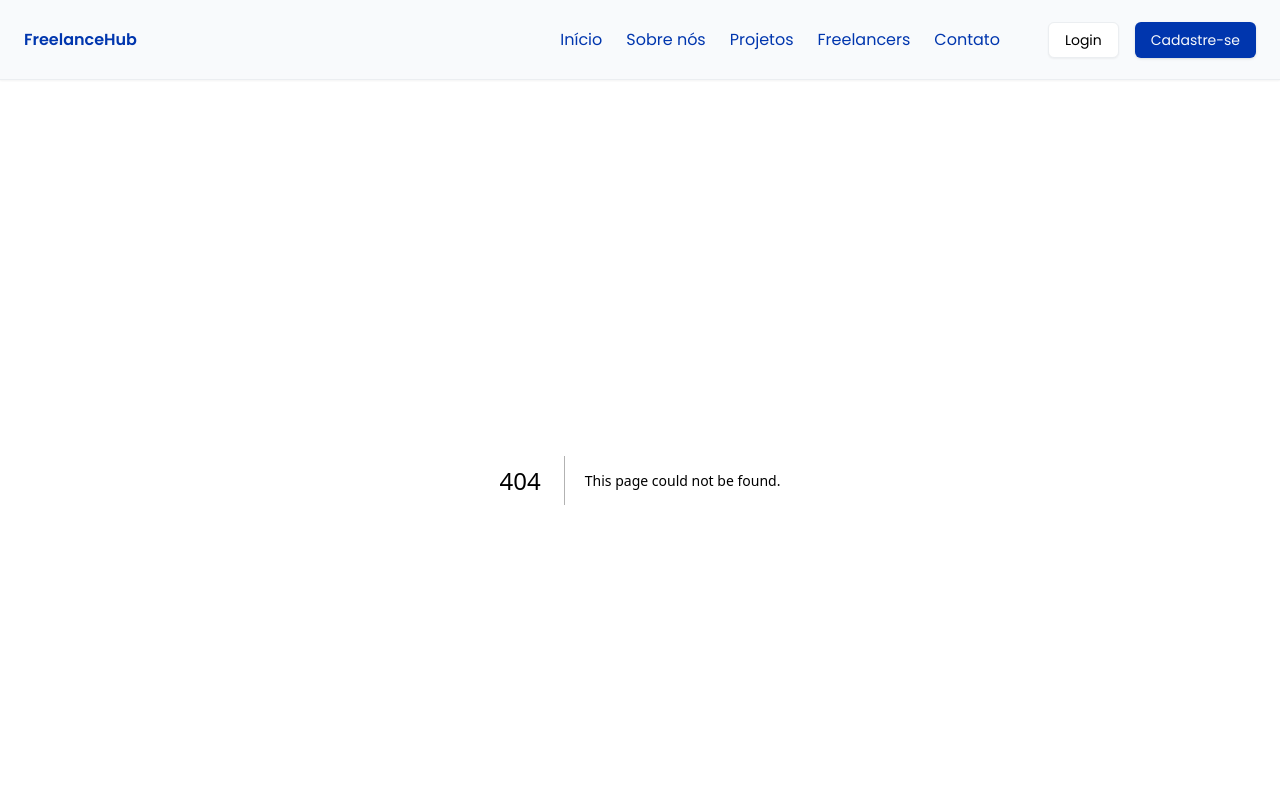
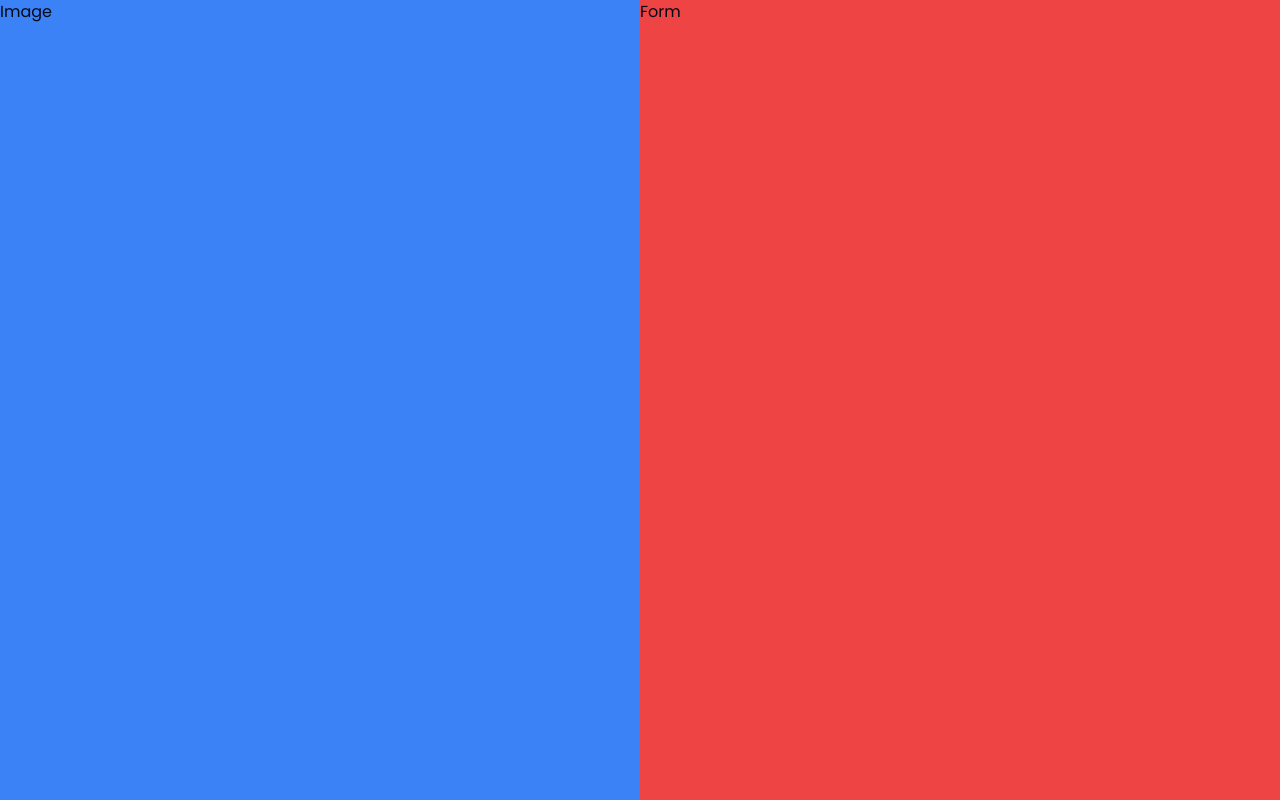
Before and after one commit to LucasVitorVD/freelancehub, a Next.js app: page /register in a window 1280 px wide. Before the commit this address had no page. Shown: the top 800 px of the page. Built offline with nearby package versions, Linux system fonts and the light colour scheme.

Commit message:
fix: grouping pages files in folders to use specific layout

```diff
--- /dev/null
+++ b/src/app/(auth)/register/page.tsx
@@ -0,0 +1,14 @@
+export default function RegisterPage() {
+  return (
+    <main className="flex flex-col flex-1">
+      <section className="grid grid-cols-2 flex-1">
+        <div className="bg-blue-500">
+          <h1>Image</h1>
+        </div>
+        <div className="bg-red-500">
+          <h2>Form</h2>
+        </div>
+      </section>
+    </main>
+  )
+}
--- /dev/null
+++ b/src/app/(landing-page)/layout.tsx
@@ -0,0 +1,15 @@
+import Footer from '@/components/Footer'
+import Header from '@/components/Header'
+import React from 'react'
+
+export default function LandingPageLayout({ children }: { children: React.ReactNode }) {
+  return (
+    <>
+      <Header />
+      <main className="flex flex-col flex-1">
+        {children}
+      </main>
+      <Footer />
+    </>
+  )
+}
--- a/src/app/layout.tsx
+++ b/src/app/layout.tsx
@@ -1,8 +1,6 @@
 import type { Metadata } from "next";
 import { Poppins } from "next/font/google";
 import "./globals.css";
-import Header from "@/components/Header";
-import Footer from "@/components/Footer";
 import { ThemeProvider } from "@/components/context/ThemeProvider";
 
 const poppins = Poppins({
@@ -24,18 +22,14 @@ export default function RootLayout({
 }>) {
   return (
     <html lang="pt-br" className="scroll-smooth">
-      <body className={`${poppins.className} text-pretty antialiased`}>
+      <body className={`${poppins.className} text-pretty antialiased flex flex-col min-h-screen`}>
         <ThemeProvider
           attribute="class"
           defaultTheme="system"
           enableSystem
           disableTransitionOnChange
         >
-          <div className="flex flex-col min-h-screen transition-colors">
-            <Header />
-            <main className="flex flex-col flex-1">{children}</main>
-            <Footer />
-          </div>
+          {children}
         </ThemeProvider>
       </body>
     </html>
```
Also changed, not shown: src/app/(landing-page)/page.tsx (renamed from src/app/page.tsx).
